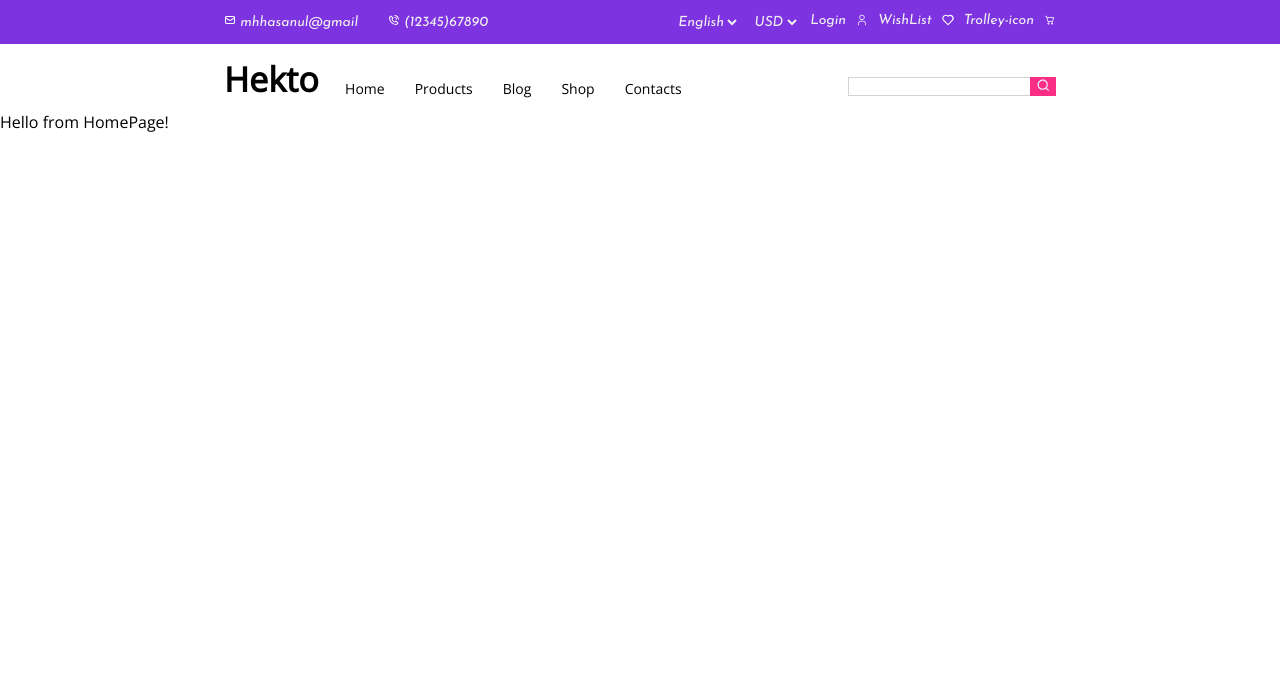
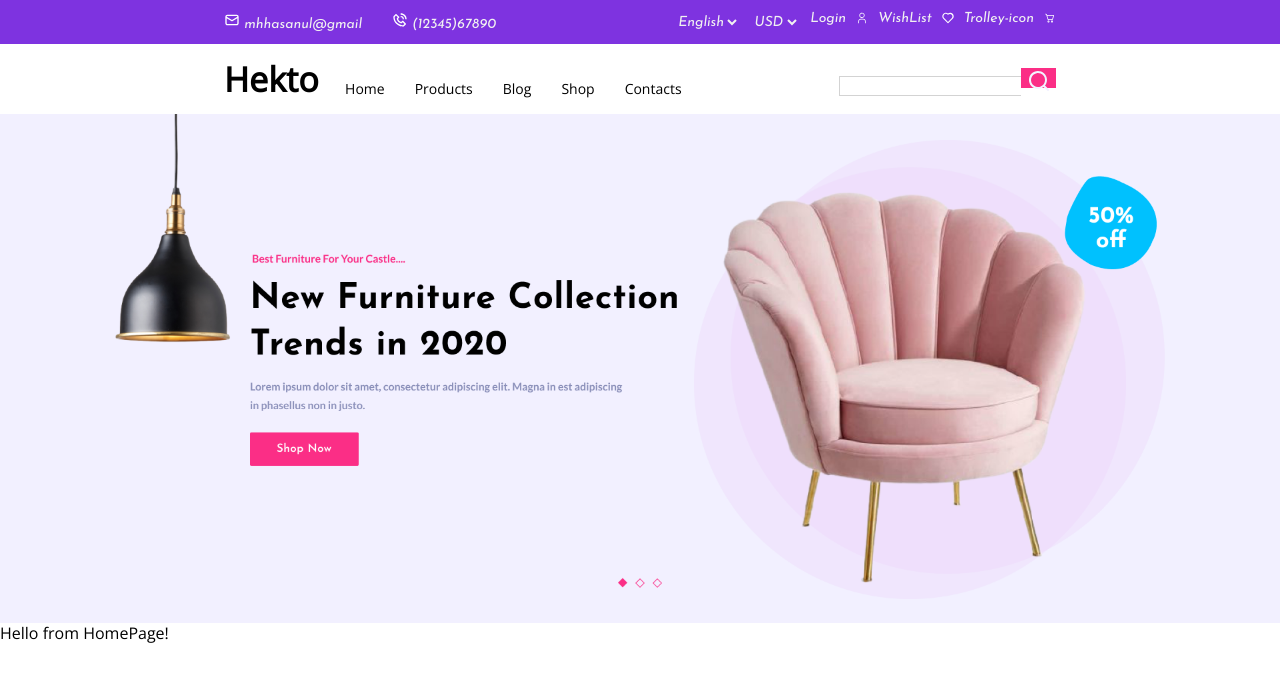
Before and after one commit to Simonewk/heckto, a React (Create React App) app: page / in a window 1280 px wide. Shown: the top 682 px of the page. Built offline with nearby package versions, Linux system fonts and the light colour scheme.

Commit message:
Amendments to topbar and navbar <li> elements, and image added as slider

```diff
--- /dev/null
+++ b/src/components/HomePage/HomePageSlider.scss
@@ -0,0 +1,5 @@
+.main-slider-show-container {
+  width: 100%;
+  height: 100%;
+  object-fit: contain;
+}
--- /dev/null
+++ b/src/components/HomePage/HomePageSlider.tsx
@@ -0,0 +1,13 @@
+import React from "react";
+import mainSliderImg1 from "../../imgs/mainSliderImg1.png";
+import "./HomePageSlider.scss";
+
+function HomePageSlider() {
+  return (
+    <div>
+      <img className="main-slider-show-container" src={mainSliderImg1} alt="" />
+    </div>
+  );
+}
+
+export default HomePageSlider;
--- a/src/components/NavBar/index.tsx
+++ b/src/components/NavBar/index.tsx
@@ -20,8 +20,8 @@ function index() {
             </div>
           </div>
           <div className="searchbar-wraper">
-            <form>
-              <input type="text" className="searchbar" />
+            <form className="searchbar">
+              <input type="text" className="search-input" />
 
               <button className="searchbar-button" type="submit" value="Search">
                 <img src={searchIcon} alt="" />
--- a/src/components/NavBar/styles.scss
+++ b/src/components/NavBar/styles.scss
@@ -49,12 +49,14 @@ li {
   align-items: flex-end;
 }
 
-.searchbar {
+.search-input {
   border: 1px solid lightgray;
   border-right: none;
+  height: 16px;
 }
 
 .searchbar-button {
   background-color: #fb2e86;
   border: 1px solid #fb2e86;
+  height: 20px;
 }
--- a/src/components/TopBar/index.tsx
+++ b/src/components/TopBar/index.tsx
@@ -17,7 +17,7 @@ const TopBar = () => {
             <span> </span>
             mhhasanul@gmail
           </li>
-          <li className="contact-left">
+          <li className="contact-left ">
             <img src={phone} alt="" />
             <span> </span>
             (12345)67890
@@ -34,15 +34,15 @@ const TopBar = () => {
             <option value="USD">USD</option>
             <option value="USD">GDP</option>
           </select>
-          <li className="topbar-right">
+          <li className="topbar-right topbar-icon-img">
             Login <img src={user} alt="" />
           </li>
 
-          <li className="topbar-right">
+          <li className="topbar-right topbar-icon-img">
             WishList <img src={heart} alt="" />
           </li>
 
-          <li className="topbar-right">
+          <li className="topbar-right topbar-icon-img">
             Trolley-icon <img src={trolley} alt="" />
           </li>
         </div>
--- a/src/components/TopBar/styles.scss
+++ b/src/components/TopBar/styles.scss
@@ -52,6 +52,6 @@ li {
   list-style: none;
 }
 
-img {
+.topbar-icon-img {
   height: 12px;
 }
--- a/src/pages/HomePage.tsx
+++ b/src/pages/HomePage.tsx
@@ -1,11 +1,13 @@
 import TopBar from "../components/TopBar";
 import NavBar from "../components/NavBar";
+import HomePageSlider from "../components/HomePage/HomePageSlider";
 
 const HomePage = () => {
   return (
     <>
       <TopBar />
       <NavBar />
+      <HomePageSlider />
       Hello from HomePage!
     </>
   );
```
Also changed, not shown: src/imgs/mainSliderImg1.png (added).
